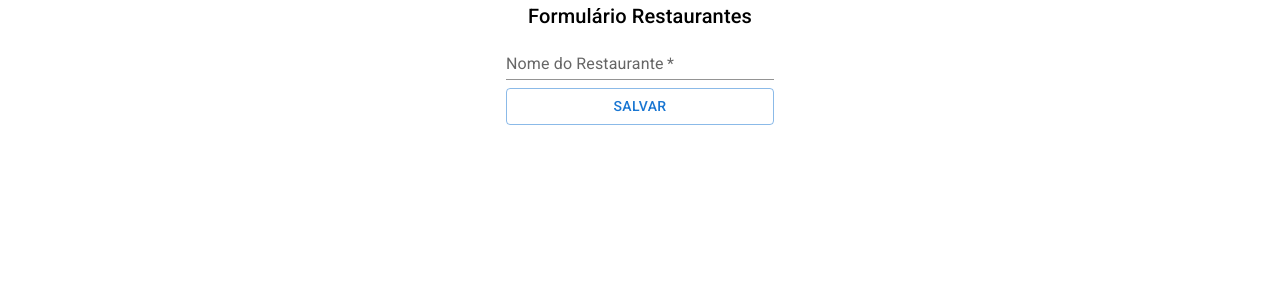
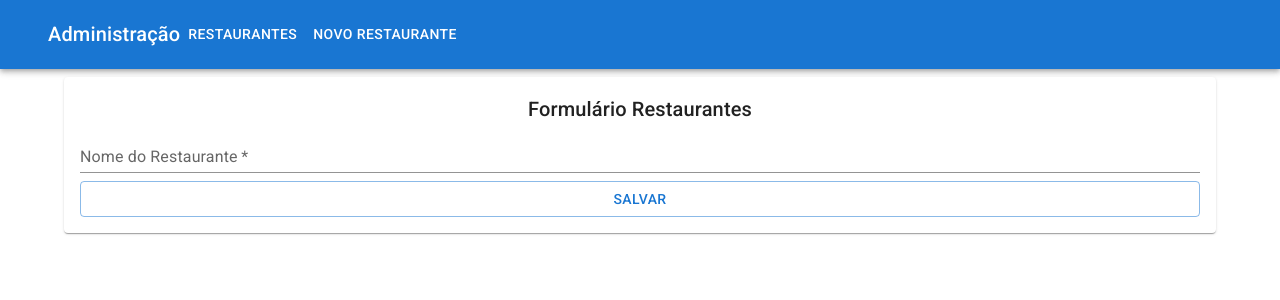
Before and after one commit to lucas648/All-food, a React (Create React App) app: page /admin/restaurantes/1 in a window 1280 px wide. Shown: the top 300 px of the page. Built offline with nearby package versions, Linux system fonts and the light colour scheme; no server answers; the HTML template or start-up script is replaced by a standard one.

Commit message:
criando página padrão de Admin

```diff
--- a/src/App.tsx
+++ b/src/App.tsx
@@ -1,4 +1,5 @@
 import { Routes, Route } from 'react-router-dom';
+import PaginaAdmin from './paginas/administracao/PaginaAdmin';
 import AdministracaoRestaurantes from './paginas/administracao/Restaurantes';
 import FormularioRestaurante from './paginas/administracao/Restaurantes/FormularioRestaurante';
 import Home from './paginas/Home';
@@ -10,9 +11,12 @@
     <Routes>
       <Route path="/" element={<Home />} />
       <Route path="/restaurantes" element={<VitrineRestaurantes />} />
-      <Route path="/admin/restaurantes" element={<AdministracaoRestaurantes />} />
-      <Route path="/admin/restaurantes/novo" element={<FormularioRestaurante />} />
-      <Route path="/admin/restaurantes/:id" element={<FormularioRestaurante />} />
+
+      <Route path='/admin' element={<PaginaAdmin/>}>
+        <Route path="restaurantes" element={<AdministracaoRestaurantes />} />
+        <Route path="restaurantes/novo" element={<FormularioRestaurante />} />
+        <Route path="restaurantes/:id" element={<FormularioRestaurante />} />
+      </Route>
     </Routes>
   );
 }
--- /dev/null
+++ b/src/paginas/administracao/PaginaAdmin/index.tsx
@@ -0,0 +1,37 @@
+import { AppBar, Box, Button, Container, Link, Toolbar, Typography, Paper } from "@mui/material";
+import { Link as RouterLink, Outlet } from 'react-router-dom'
+
+export default function PaginaAdmin() {
+    return (
+        <>
+        <AppBar position="static">
+          <Container maxWidth="xl">
+            <Toolbar>
+              <Typography variant="h6">
+                Administração
+              </Typography>
+              <Box sx={{ display: 'flex', flexGrow: 1 }}>
+                <Link component={RouterLink} to={'/admin/restaurantes'}>
+                  <Button sx={{ my: 2, color: 'white' }}>
+                    Restaurantes
+                  </Button>
+                </Link>
+                <Link component={RouterLink} to={'/admin/restaurantes/novo'}>
+                  <Button sx={{ my: 2, color: 'white' }}>
+                    Novo Restaurante
+                  </Button>
+                </Link>
+              </Box>
+            </Toolbar>
+          </Container>
+        </AppBar>
+        <Box>
+          <Container maxWidth="lg" sx={{ marginTop: 1 }}>
+            <Paper sx={{ p: 2 }}>
+              <Outlet/>
+            </Paper>
+          </Container>
+        </Box>
+      </>
+    )
+}
--- a/src/paginas/administracao/Restaurantes/FormularioRestaurante/index.tsx
+++ b/src/paginas/administracao/Restaurantes/FormularioRestaurante/index.tsx
@@ -1,4 +1,4 @@
-import { Button, TextField, Typography, Box} from "@mui/material";
+import { Button, TextField, Typography, Box } from "@mui/material";
 import { useEffect, useState } from "react";
 import { useParams } from "react-router-dom";
 import http from "../../../../http";
@@ -39,9 +39,9 @@
 
 
   return (
-    <Box sx={{display:'flex', flexDirection:'column', alignItems:'center'}}>
+    <Box sx={{ display: 'flex', flexDirection: 'column', alignItems: 'center', flexGrow: 1 }}>
       <Typography component="h1" variant="h6">Formulário Restaurantes</Typography>
-      <Box component='form' onSubmit={formSubmit}>
+      <Box component='form' onSubmit={formSubmit} sx={{ width: '100%' }}>
         <TextField
           value={nomeRestaurante}
           onChange={(evento) => setNomeRestaurante(evento.target.value)}
@@ -51,9 +51,9 @@
           required
         />
         <Button
-        sx={{
-          marginTop: 1
-        }}
+          sx={{
+            marginTop: 1
+          }}
           type="submit"
           variant="outlined"
           fullWidth
```
